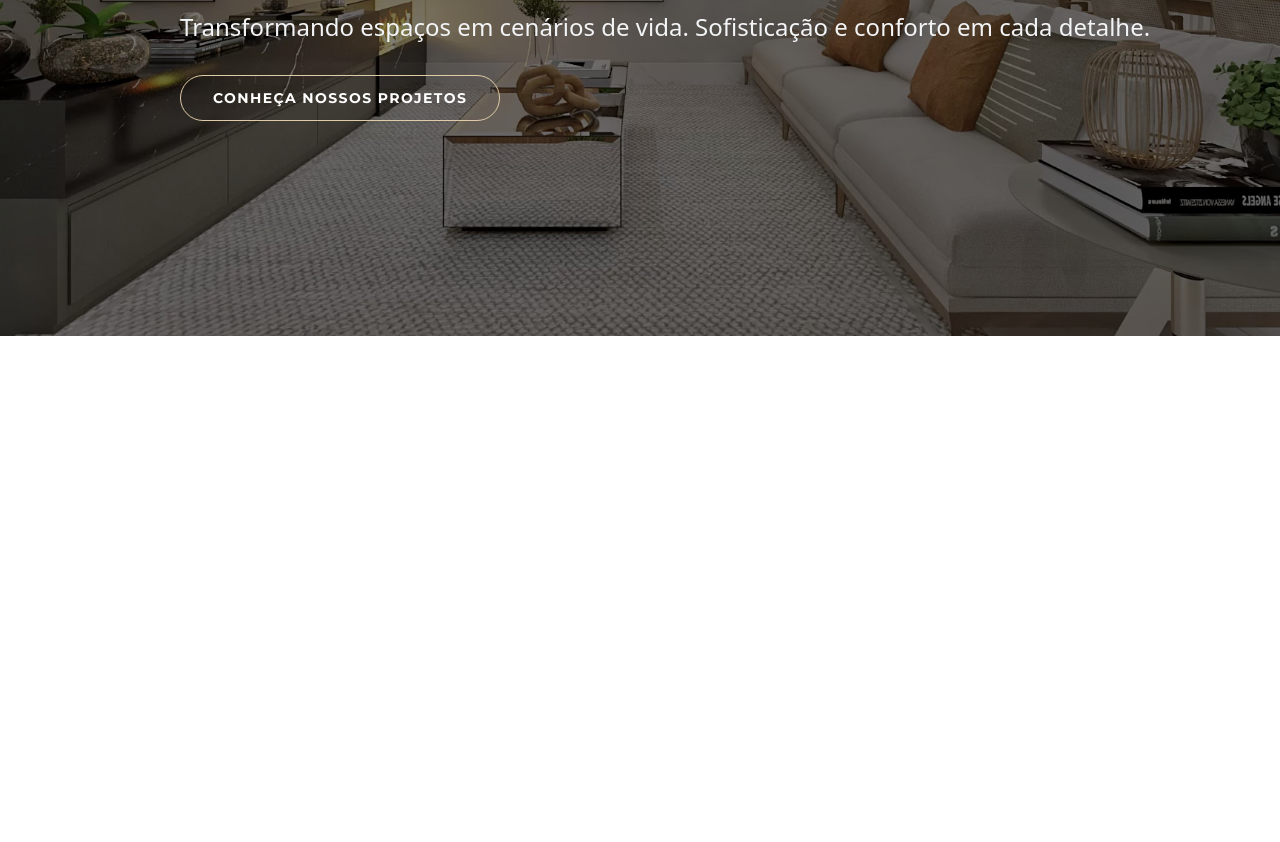
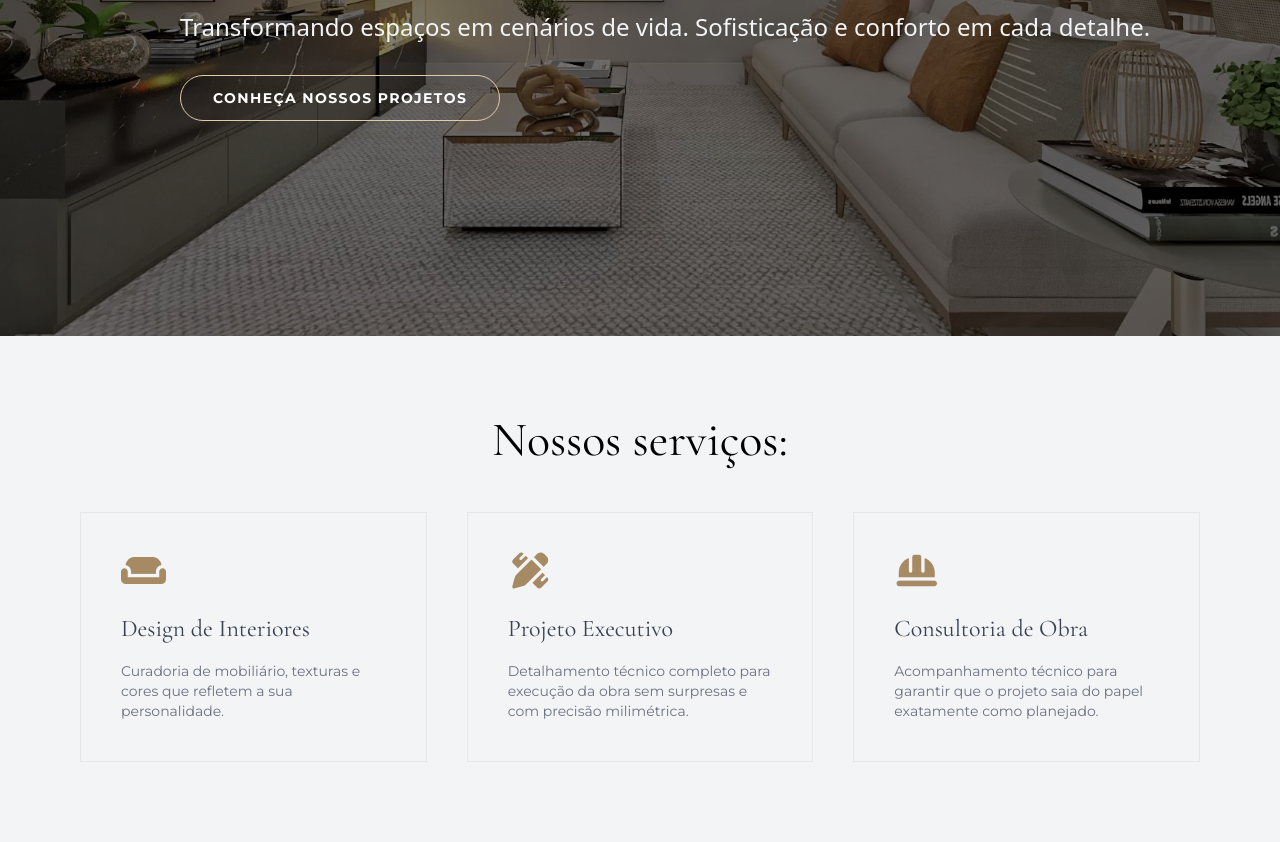
Before and after one commit to theylorantunes/antunes-interiores, a website: page src/index.html in a window 1280 px wide. Shown: the part 558-1400 px from the top of the page. Before the commit the page ends 894 px from the top, so only its background shows below. Drawn offline with nearby package versions, Linux system fonts and the light colour scheme.

Commit message:
feat: criação e estilização da seção de serviços, com animações dinâmicas e modernas

```diff
--- a/src/index.html
+++ b/src/index.html
@@ -113,6 +113,29 @@
     </div>
 
   </main>
+  <section class="px-8 md:px-20 py-20 bg-gray-100">
+    <h2 class="font-display text-center text-5xl mb-12">Nossos serviços:</h2>
+    <div class=" container mx-auto grid grid-cols-1 md:grid-cols-3 gap-10">
+
+      <div class="p-10 border border-gray-200 group hover:shadow-xl hover:-translate-y-2 transition-all duration-300 cursor-pointer">
+        <i class="fas fa-couch text-4xl text-[#A68A64] mb-6 group-hover:scale-110 transition-transform duration-300"></i>
+        <h3 class="font-display text-2xl text-gray-700 mb-4">Design de Interiores</h3>
+        <p class="font-montserrat text-sm text-gray-500">Curadoria de mobiliário, texturas e cores que refletem a sua personalidade.</p>
+      </div>
+
+      <div class="p-10 border border-gray-200 group hover:shadow-xl hover:-translate-y-2 transition-all duration-300 cursor-pointer">
+        <i class="fas fa-pencil-ruler text-4xl text-[#A68A64] mb-6 group-hover:scale-110 transition-transform duration-300"></i>
+        <h3 class="font-display text-2xl text-gray-700 mb-4">Projeto Executivo</h3>
+        <p class="font-montserrat text-sm text-gray-500">Detalhamento técnico completo para execução da obra sem surpresas e com precisão milimétrica.</p>
+      </div>
+      <div class="p-10 border border-gray-200 group hover:shadow-xl hover:-translate-y-2 transition-all duration-300 cursor-pointer">
+        <i class="fas fa-hard-hat text-4xl text-[#A68A64] mb-6 group-hover:scale-110 transition-transform duration-300"></i>
+        <h3 class="font-display text-2xl text-gray-700 mb-4">Consultoria de Obra</h3>
+        <p class="font-montserrat text-sm text-gray-500">Acompanhamento técnico para garantir que o projeto saia do papel exatamente como planejado.</p>
+      </div>
+
+    </div>
+  </section>
 
 </body>
 
```
Also changed, not shown: src/css/styles.css.
